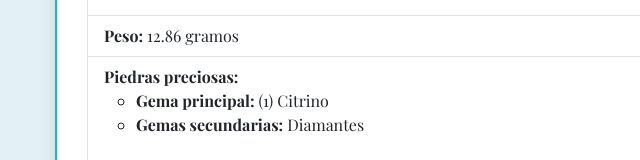
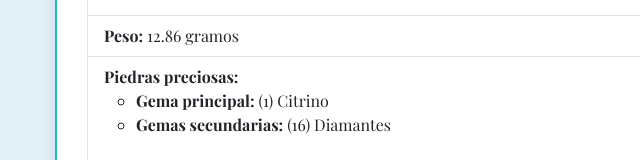
Before and after one commit to RoseVitoJoyeros/Topos-, a plain HTML site: page index.html in a window 1280 px wide. Shown: the part 865-1025 px from the top of the page, 15-655 px from the left. Drawn offline with nearby package versions, Linux system fonts and the light colour scheme.

Commit message:
index.html

```diff
--- a/index.html
+++ b/index.html
@@ -121,7 +121,7 @@
                 <strong>Piedras preciosas:</strong>
                 <ul>
                     <li><strong>Gema principal:</strong> (1) Citrino </li>
-                    <li><strong>Gemas secundarias:</strong> Diamantes </li>
+                    <li><strong>Gemas secundarias:</strong> (16) Diamantes </li>
                 </ul>
                 <div class="text-center mt-3">
                     <img src="Gemas topos.jpg" alt="Piedra preciosa 1" class="img-fluid rounded" style="max-width: 200px; margin: 10px;">
```
